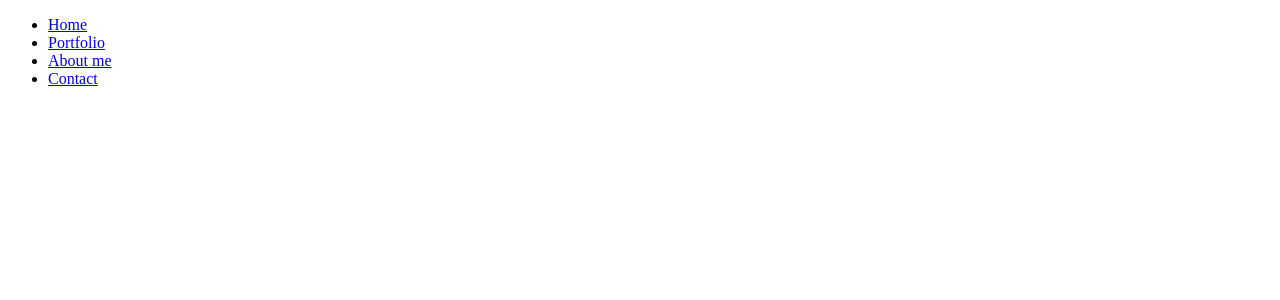
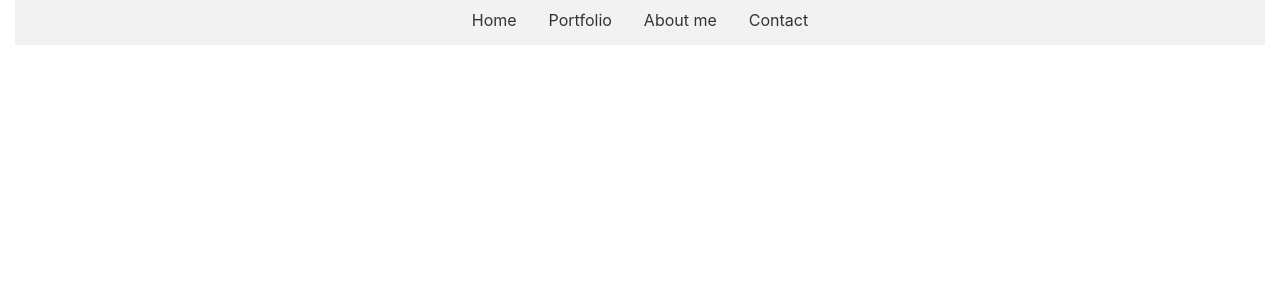
Before and after one commit to sebspringer/sspringer, an Angular app in the folder sspringer/: page / in a window 1280 px wide. Shown: the top 300 px of the page. Built offline with nearby package versions, Linux system fonts and the light colour scheme.

Commit message:
bootstrap css fix temp

```diff
--- a/sspringer/package.json
+++ b/sspringer/package.json
@@ -7,9 +7,9 @@
     "ng": "ng",
     "prestart": "npm install",
     "start": "ng serve --port 1234 --open",
+    "watch": "ng serve --port 1234 --open",
     "preoffline": "ng build --prod",
-    "offline": "http-server ./dist -p 8888 -o",
-    "build": "ng build --prod"
+    "offline": "http-server ./dist -p 8888 -o"
   },
   "private": true,
   "dependencies": {
--- a/sspringer/src/app/app.component.html
+++ b/sspringer/src/app/app.component.html
@@ -1,2 +1,2 @@
-<app-nav></app-nav>
-<router-outlet></router-outlet>
+  <app-nav></app-nav>
+  <router-outlet></router-outlet>
--- a/sspringer/src/app/nav/nav.component.css
+++ b/sspringer/src/app/nav/nav.component.css
@@ -0,0 +1,10 @@
+.nav {
+  width: 100%;
+  height: 45px;
+  background-color:#f2f2f2;
+}
+
+.nav .nav-item a {
+  text-decoration: none;
+  color: #333;
+}
--- a/sspringer/src/app/nav/nav.component.html
+++ b/sspringer/src/app/nav/nav.component.html
@@ -1,22 +1,24 @@
-<ul>
-  <li>
-      <a routerLink="">
+<div class="container-fluid">
+  <ul class="nav justify-content-center">
+    <li class="nav-item">
+      <a routerLink="" class="nav-link active">
         Home
       </a>
     </li>
-    <li>
-      <a routerLink="./portfolio">
+    <li class="nav-item">
+      <a routerLink="./portfolio" class="nav-link">
         Portfolio
       </a>
     </li>
-    <li>
-      <a routerLink="./about">
+    <li class="nav-item">
+      <a routerLink="./about" class="nav-link">
         About me
       </a>
     </li>
-    <li>
-      <a routerLink="./contact">
+    <li class="nav-item">
+      <a routerLink="./contact" class="nav-link">
         Contact
       </a>
     </li>
-</ul>
+  </ul>
+</div>
--- a/sspringer/src/styles.css
+++ b/sspringer/src/styles.css
@@ -1 +1,2 @@
 /* You can add global styles to this file, and also import other style files */
+@import '~bootstrap/dist/css/bootstrap.min.css';
```
Also changed, not shown: sspringer/.angular-cli.json.
